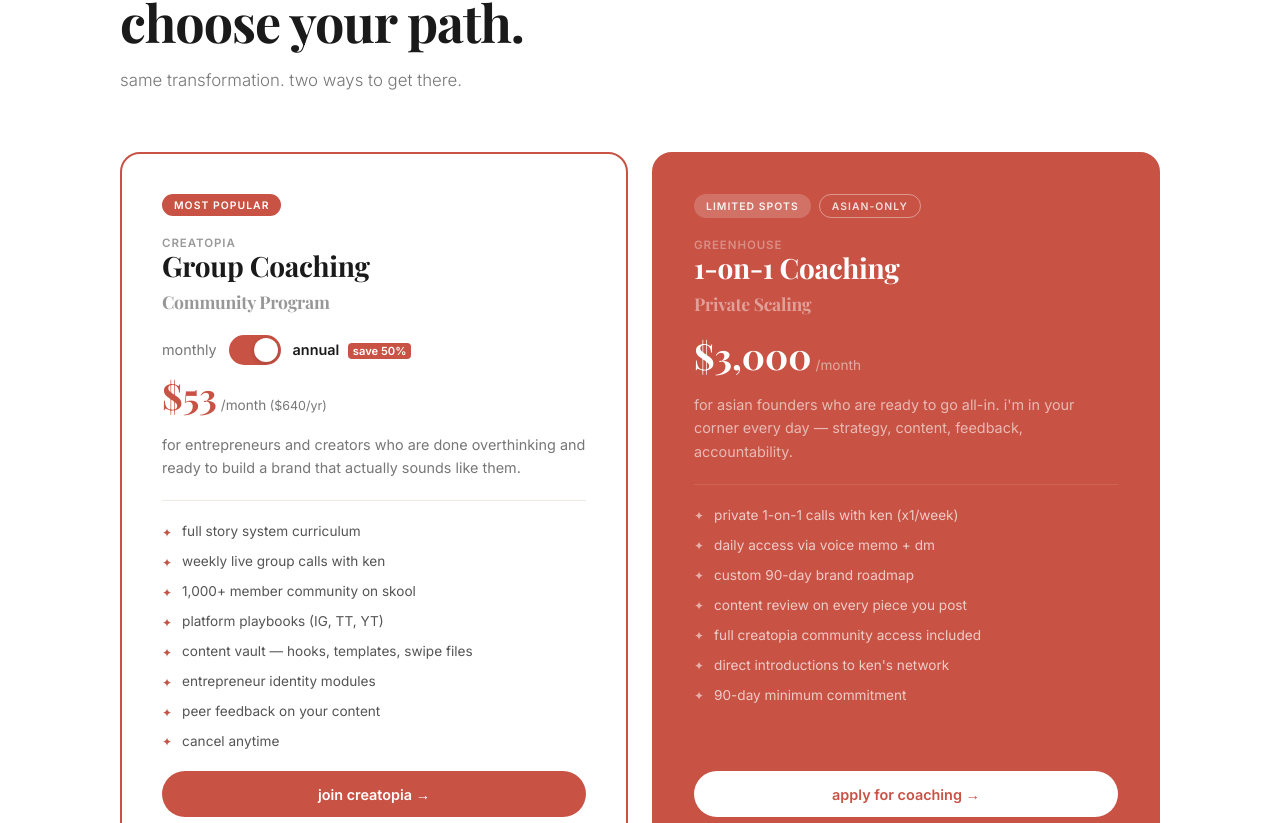
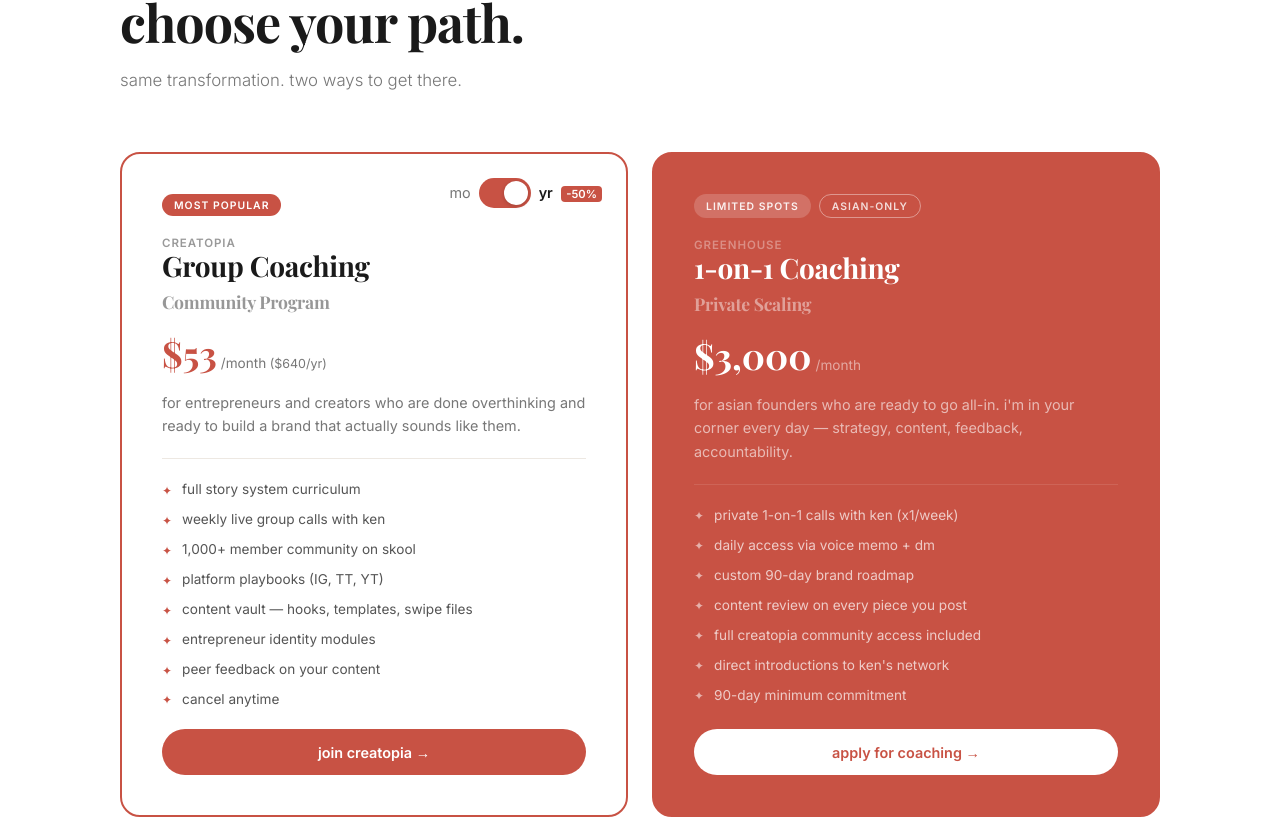
Before and after one commit to kennethctjandra-a11y/landing, a Next.js app: page / in a window 1280 px wide. Shown: the part 3077-3900 px from the top of the page. Built offline with nearby package versions, Linux system fonts and the light colour scheme; a web font is replaced by a local one.

Commit message:
Position billing toggle in top-right corner of Creatopia card
https://claude.ai/code/session_01QPWwJ6uFc8cRw3HjhZVBvm

```diff
--- a/app/globals.css
+++ b/app/globals.css
@@ -739,9 +739,11 @@ body {
   gap: 0.75rem;
   justify-content: center;
 }
-.price-toggle-card {
-  justify-content: flex-start;
-  margin-bottom: 0.75rem;
+.price-toggle-corner {
+  position: absolute;
+  top: 1.5rem;
+  right: 1.5rem;
+  gap: 0.5rem;
 }
 .toggle-label {
   font-size: 0.9rem;
--- a/app/page.tsx
+++ b/app/page.tsx
@@ -395,26 +395,26 @@ export default function Home() {
           <p className="section-lead section-lead-dark">same transformation. two ways to get there.</p>
 
           <div className="offers-grid">
-            <div className="offer-card offer-garden">
+            <div className="offer-card offer-garden" style={{ position: "relative" }}>
+              <div className="price-toggle price-toggle-corner">
+                <span className={`toggle-label${!isAnnual ? " toggle-active" : ""}`}>mo</span>
+                <button
+                  className={`toggle-switch${isAnnual ? " toggle-on" : ""}`}
+                  onClick={() => setIsAnnual(v => !v)}
+                  aria-label="Toggle billing period"
+                >
+                  <span className="toggle-thumb" />
+                </button>
+                <span className={`toggle-label${isAnnual ? " toggle-active" : ""}`}>
+                  yr <span className="toggle-save">-50%</span>
+                </span>
+              </div>
               <span className="offer-badge badge-red">most popular</span>
               <div>
                 <div className="offer-who">Creatopia</div>
                 <h3 className="offer-title">Group Coaching<br /><span style={{ opacity: 0.45, fontSize: "1.1rem" }}>Community Program</span></h3>
               </div>
               <div>
-                <div className="price-toggle price-toggle-card">
-                  <span className={`toggle-label${!isAnnual ? " toggle-active" : ""}`}>monthly</span>
-                  <button
-                    className={`toggle-switch${isAnnual ? " toggle-on" : ""}`}
-                    onClick={() => setIsAnnual(v => !v)}
-                    aria-label="Toggle billing period"
-                  >
-                    <span className="toggle-thumb" />
-                  </button>
-                  <span className={`toggle-label${isAnnual ? " toggle-active" : ""}`}>
-                    annual <span className="toggle-save">save 50%</span>
-                  </span>
-                </div>
                 <div className="offer-price">
                   <span className="price-amount">{isAnnual ? "$53" : "$107"}</span>
                   <span className="price-period">/month{isAnnual && <span className="price-annual-bracket"> ($640/yr)</span>}</span>
```
